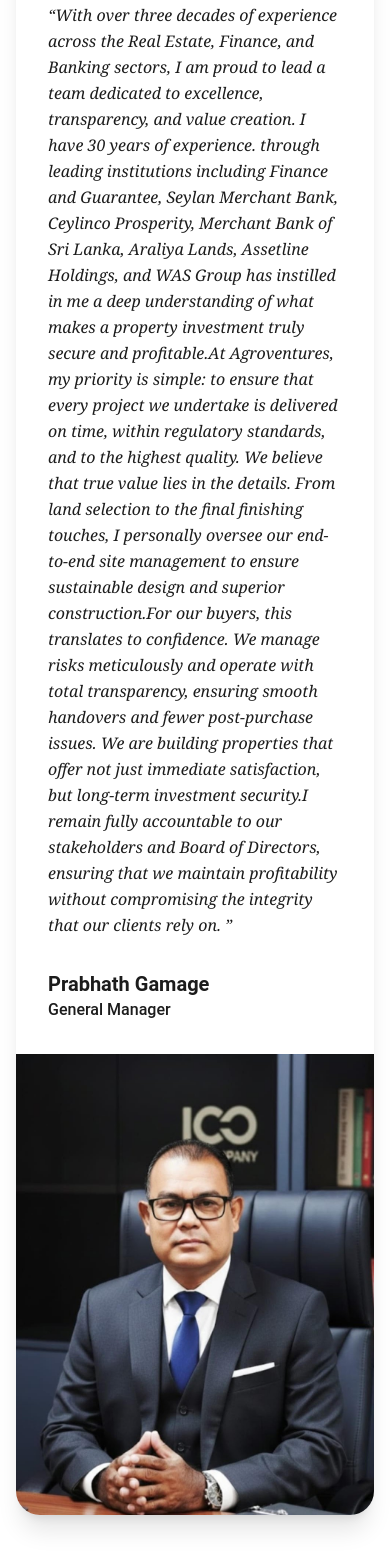
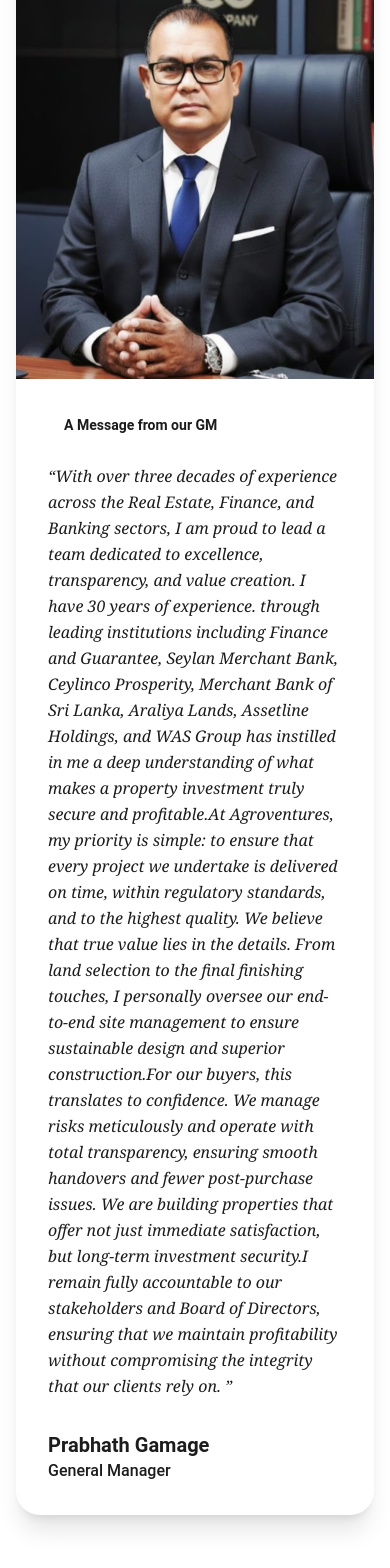
Before and after one commit to agroventures/property-development, a React (Vite) app: page /about in a window 390 px wide. Shown: the part 7853-9421 px from the top of the page. Built offline with nearby package versions, Linux system fonts and the light colour scheme.

Commit message:
Update TeamSection.jsx

```diff
--- a/src/components/About/TeamSection.jsx
+++ b/src/components/About/TeamSection.jsx
@@ -88,7 +88,14 @@ const TeamSection = () => {
         </div> */}
 
         <div className="mb-24 bg-white rounded-3xl overflow-hidden shadow-xl flex flex-col md:flex-row items-center">
-          <div className="w-full md:w-3/5 p-8 md:p-12 lg:p-16">
+          <div className="w-full md:w-2/5 md:order-2">
+            <img
+              src="/images/team/prabhath.jpg"
+              alt="Prabhath Gamage"
+              className="h-full object-cover"
+            />
+          </div>
+          <div className="w-full md:w-3/5 p-8 md:p-12 lg:p-16 md:order-1">
             <div className="inline-block px-4 py-1 rounded-full bg-primary-100 text-primary-700 text-sm font-semibold mb-6">
               A Message from our GM
             </div>
@@ -100,13 +107,6 @@ const TeamSection = () => {
               <p className="text-primary-600 font-medium">General Manager</p>
             </div>
           </div>
-          <div className="w-full md:w-2/5">
-            <img
-              src="/images/team/prabhath.jpg"
-              alt="Prabhath Gamage"
-              className="h-full object-cover"
-            />
-          </div>
         </div>
       </div>
     </section>
```
